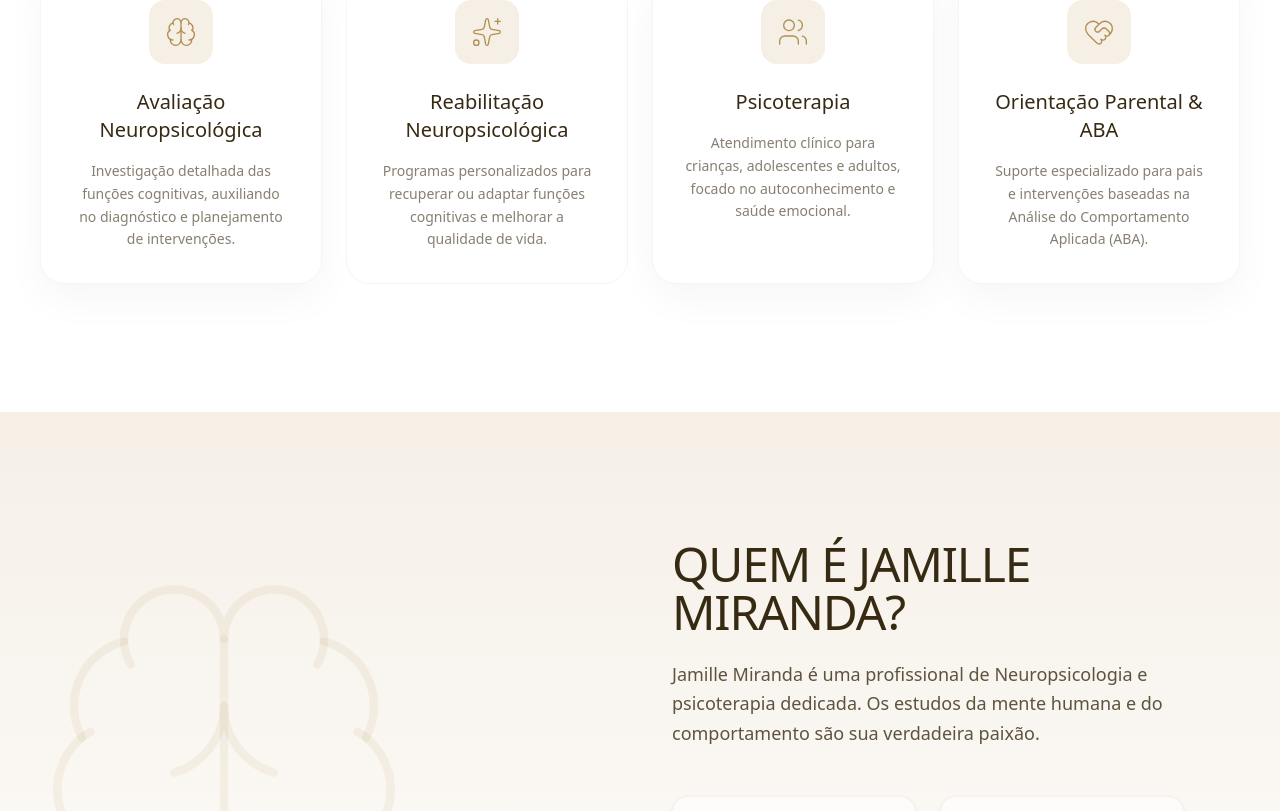
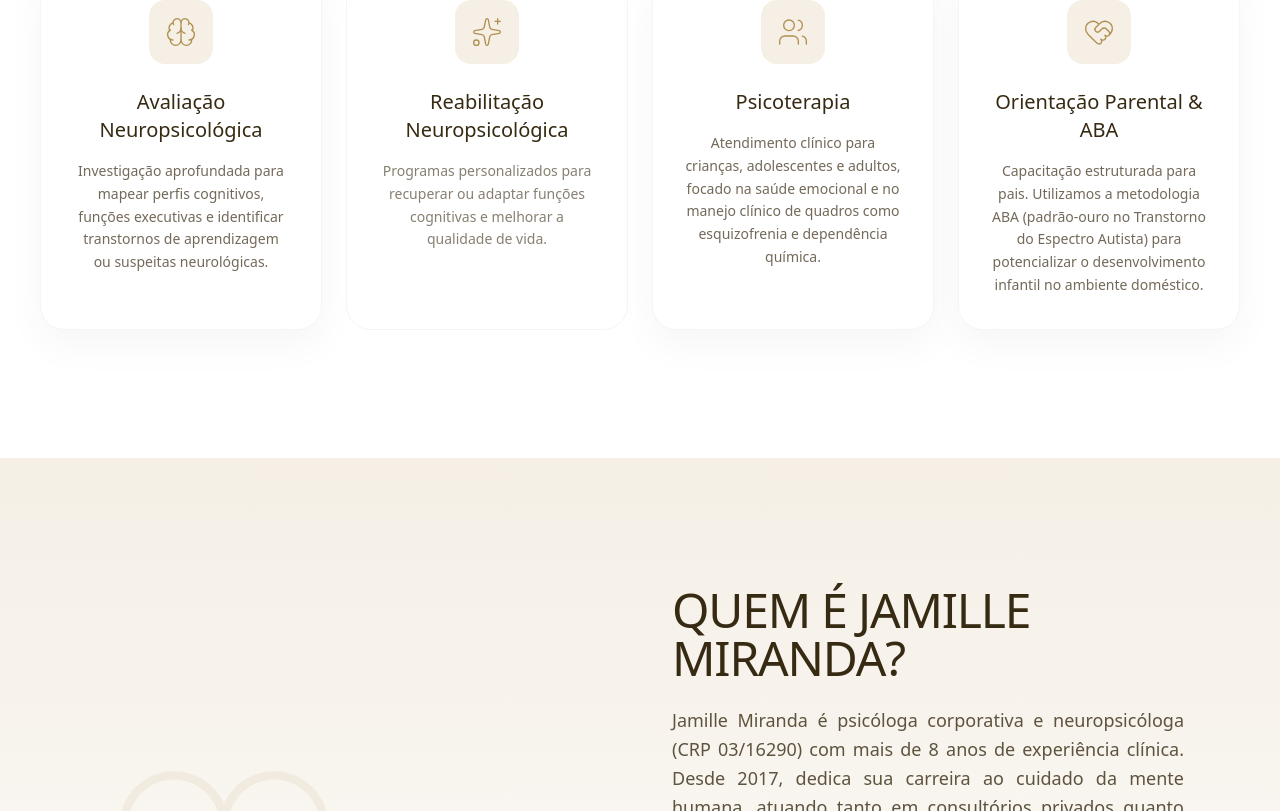
Before and after one commit to Orlando-GF/jamillemiranda, a Next.js app: page / in a window 1280 px wide. Shown: the part 1089-1900 px from the top of the page. Built offline with nearby package versions, Linux system fonts and the light colour scheme.

Commit message:
feat(copy): enriquece biografia e servicos com foco em SEO e autoridade

```diff
--- a/src/components/About.tsx
+++ b/src/components/About.tsx
@@ -49,9 +49,12 @@ export default function About() {
                     <h2 className="font-serif text-3xl md:text-5xl text-dark mb-6 tracking-tight uppercase">
                         Quem é Jamille Miranda?
                     </h2>
-                    <div className="space-y-4 font-sans text-dark/80 text-lg leading-relaxed mb-12">
+                    <div className="space-y-4 font-sans text-dark/80 text-lg leading-relaxed mb-12 text-justify">
                         <p>
-                            Jamille Miranda é uma profissional de Neuropsicologia e psicoterapia dedicada. Os estudos da mente humana e do comportamento são sua verdadeira paixão.
+                            Jamille Miranda é psicóloga corporativa e neuropsicóloga (CRP 03/16290) com mais de 8 anos de experiência clínica. Desde 2017, dedica sua carreira ao cuidado da mente humana, atuando tanto em consultórios privados quanto em redes de saúde pública.
+                        </p>
+                        <p>
+                            Com formação avançada em <strong className="font-medium text-dark">Análise do Comportamento Aplicada (ABA)</strong>, Jamille é especialista no atendimento de crianças, adolescentes e adultos. Seu raciocínio clínico é referência regional no manejo do Transtorno do Espectro Autista (TEA) e no acompanhamento estratégico de transtornos psiquiátricos complexos, como esquizofrenia e dependência química.
                         </p>
                     </div>
 
--- a/src/components/Services.tsx
+++ b/src/components/Services.tsx
@@ -43,8 +43,8 @@ export default function Services() {
                             <Brain size={32} strokeWidth={1} />
                         </div>
                         <h3 className="font-serif text-xl text-dark mb-4 group-hover:text-gold transition-colors">Avaliação Neuropsicológica</h3>
-                        <p className="font-sans text-dark/60 leading-relaxed text-sm">
-                            Investigação detalhada das funções cognitivas, auxiliando no diagnóstico e planejamento de intervenções.
+                        <p className="font-sans text-dark/70 leading-relaxed text-sm">
+                            Investigação aprofundada para mapear perfis cognitivos, funções executivas e identificar transtornos de aprendizagem ou suspeitas neurológicas.
                         </p>
                     </motion.div>
 
@@ -79,8 +79,8 @@ export default function Services() {
                             <Users size={32} strokeWidth={1} />
                         </div>
                         <h3 className="font-serif text-xl text-dark mb-4 group-hover:text-gold transition-colors">Psicoterapia</h3>
-                        <p className="font-sans text-dark/60 leading-relaxed text-sm">
-                            Atendimento clínico para crianças, adolescentes e adultos, focado no autoconhecimento e saúde emocional.
+                        <p className="font-sans text-dark/70 leading-relaxed text-sm">
+                            Atendimento clínico para crianças, adolescentes e adultos, focado na saúde emocional e no manejo clínico de quadros como esquizofrenia e dependência química.
                         </p>
                     </motion.div>
 
@@ -97,8 +97,8 @@ export default function Services() {
                             <HeartHandshake size={32} strokeWidth={1} />
                         </div>
                         <h3 className="font-serif text-xl text-dark mb-4 group-hover:text-gold transition-colors">Orientação Parental & ABA</h3>
-                        <p className="font-sans text-dark/60 leading-relaxed text-sm">
-                            Suporte especializado para pais e intervenções baseadas na Análise do Comportamento Aplicada (ABA).
+                        <p className="font-sans text-dark/70 leading-relaxed text-sm">
+                            Capacitação estruturada para pais. Utilizamos a metodologia ABA (padrão-ouro no Transtorno do Espectro Autista) para potencializar o desenvolvimento infantil no ambiente doméstico.
                         </p>
                     </motion.div>
                 </div>
```
